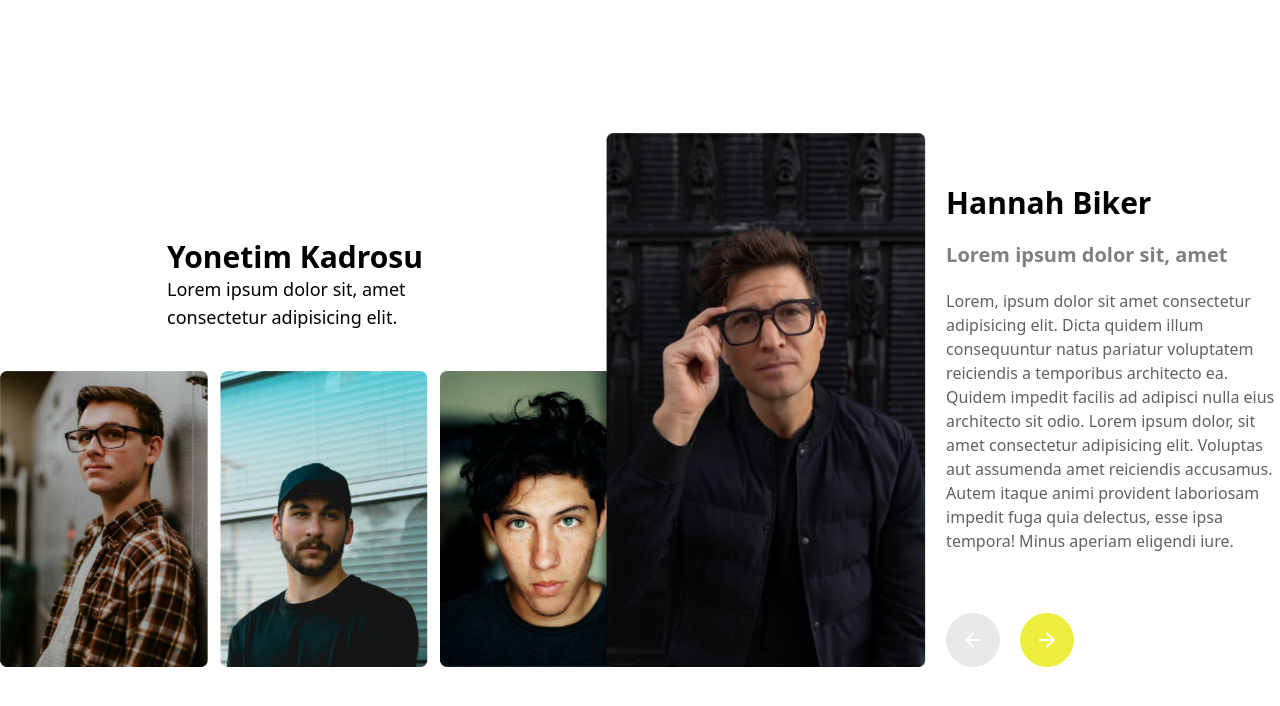
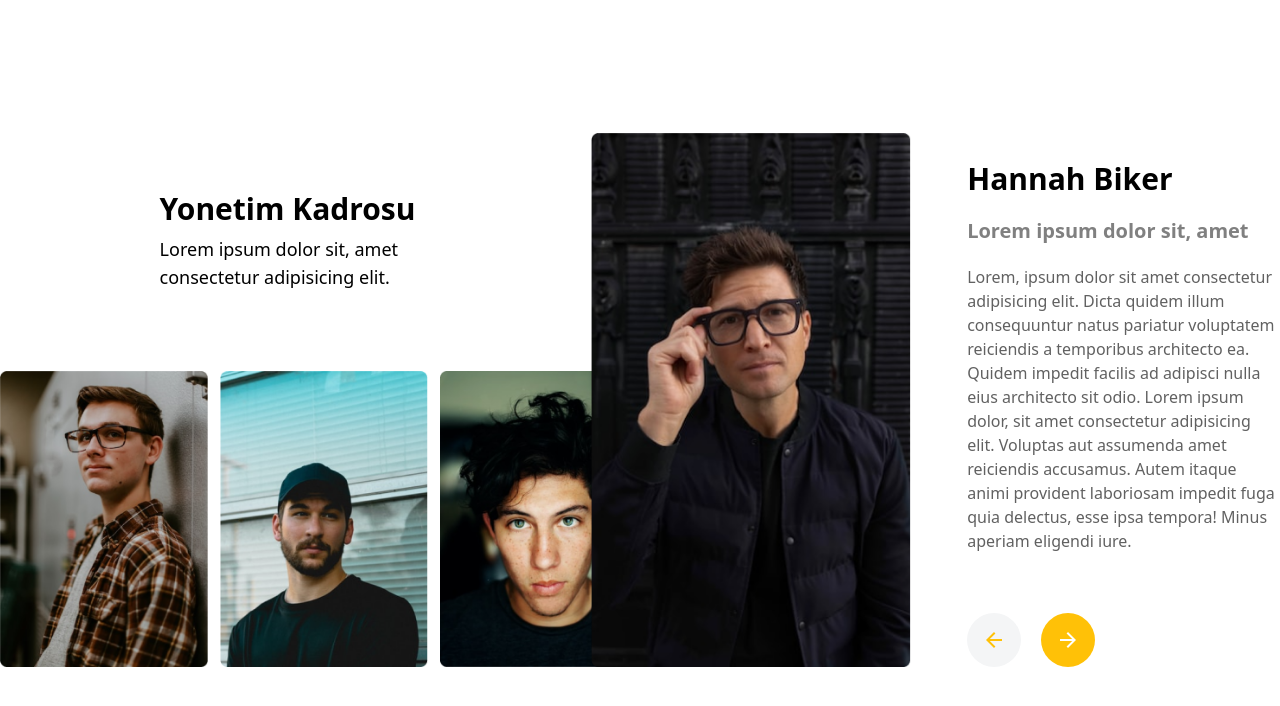
Before and after one commit to the-coder-kalisa/slider, a React (Vite) app: page / in a window 1280 px wide. Shown: the top 706 px of the page. Built offline with nearby package versions, Linux system fonts and the light colour scheme.

Commit message:
made them look like

```diff
--- a/src/components/Left.tsx
+++ b/src/components/Left.tsx
@@ -10,7 +10,7 @@ import { FC } from "react";
 import Person1 from "../images/first.jpg";
 const Left: FC = () => {
   return (
-    <div className="flex items-end gap-5">
+    <div className="flex items-end gap-14">
       <img className="w-[20rem]" src={Person1} />
       <div className="flex flex-col gap-32">
         <div className="flex flex-col gap-5">
@@ -28,11 +28,11 @@ const Left: FC = () => {
             esse ipsa tempora! Minus aperiam eligendi iure.
           </div>
           <div className="flex items-center mt-10 gap-5">
-            <IconButton style={{ background: "#e8e8e8", color: "white", padding: 15 }}>
+            <IconButton style={{ background: "rgb(244 245 246)", color: "#ffc107", padding: 15 }}>
               <ArrowBack />
             </IconButton>
             <IconButton
-              style={{ background: "rgb(238,238,62)", color: "white", padding: 15 }}
+              style={{ background: "#ffc107", color: "white", padding: 15 }}
             >
               <ArrowForward />
             </IconButton>
--- a/src/components/Right.tsx
+++ b/src/components/Right.tsx
@@ -5,8 +5,8 @@ import Person3 from "../images/second.png";
 
 const Right: FC = () => {
   return (
-    <div className="flex flex-col gap-10 items-center">
-      <div>
+    <div className="flex flex-col gap-20 items-center">
+      <div className="flex flex-col gap-2">
         <div className="font-bold text-3xl">Yonetim Kadrosu</div>
         <div className="max-w-[16rem] text-lg">
           Lorem ipsum dolor sit, amet consectetur adipisicing elit.
```
